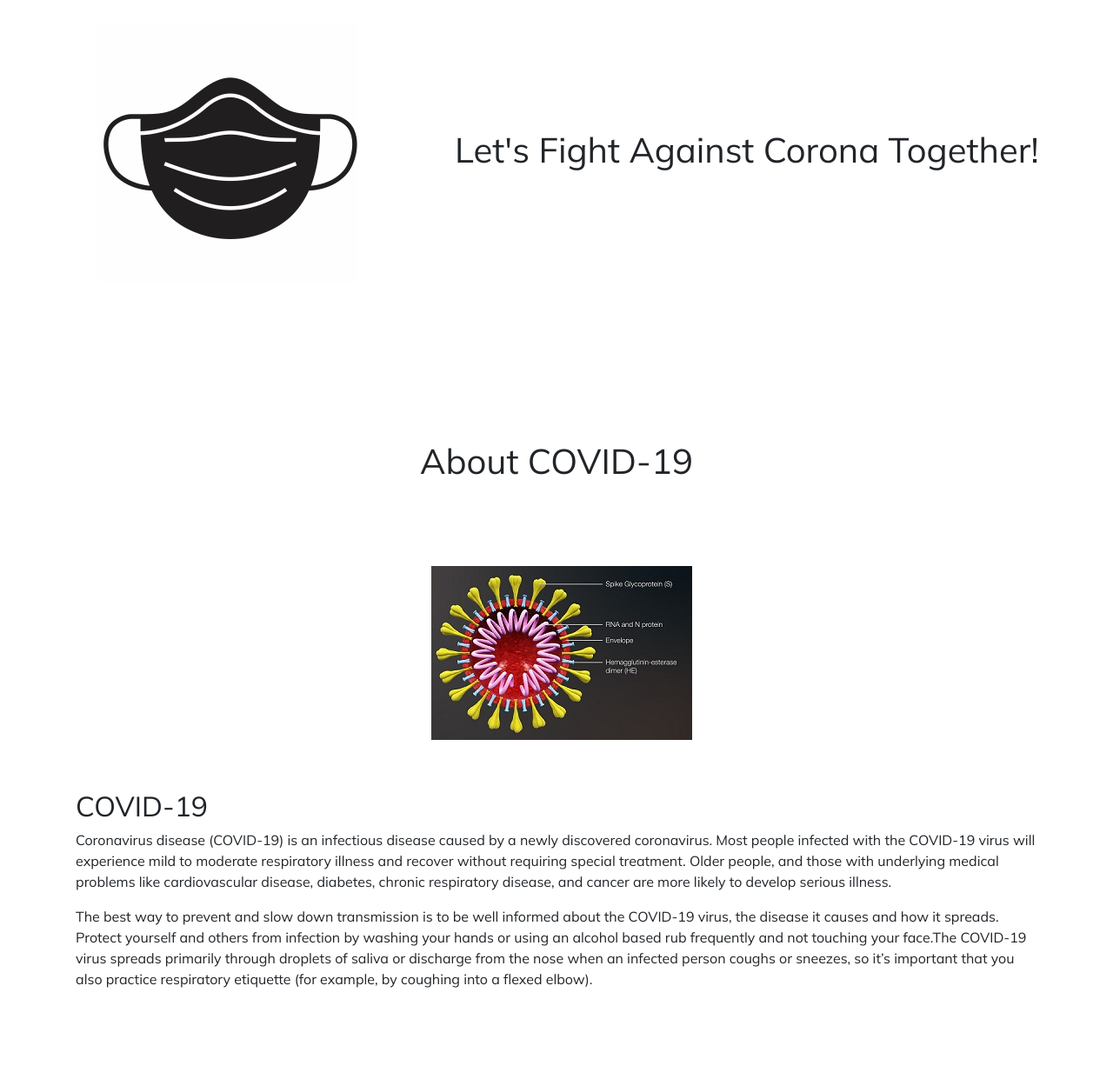
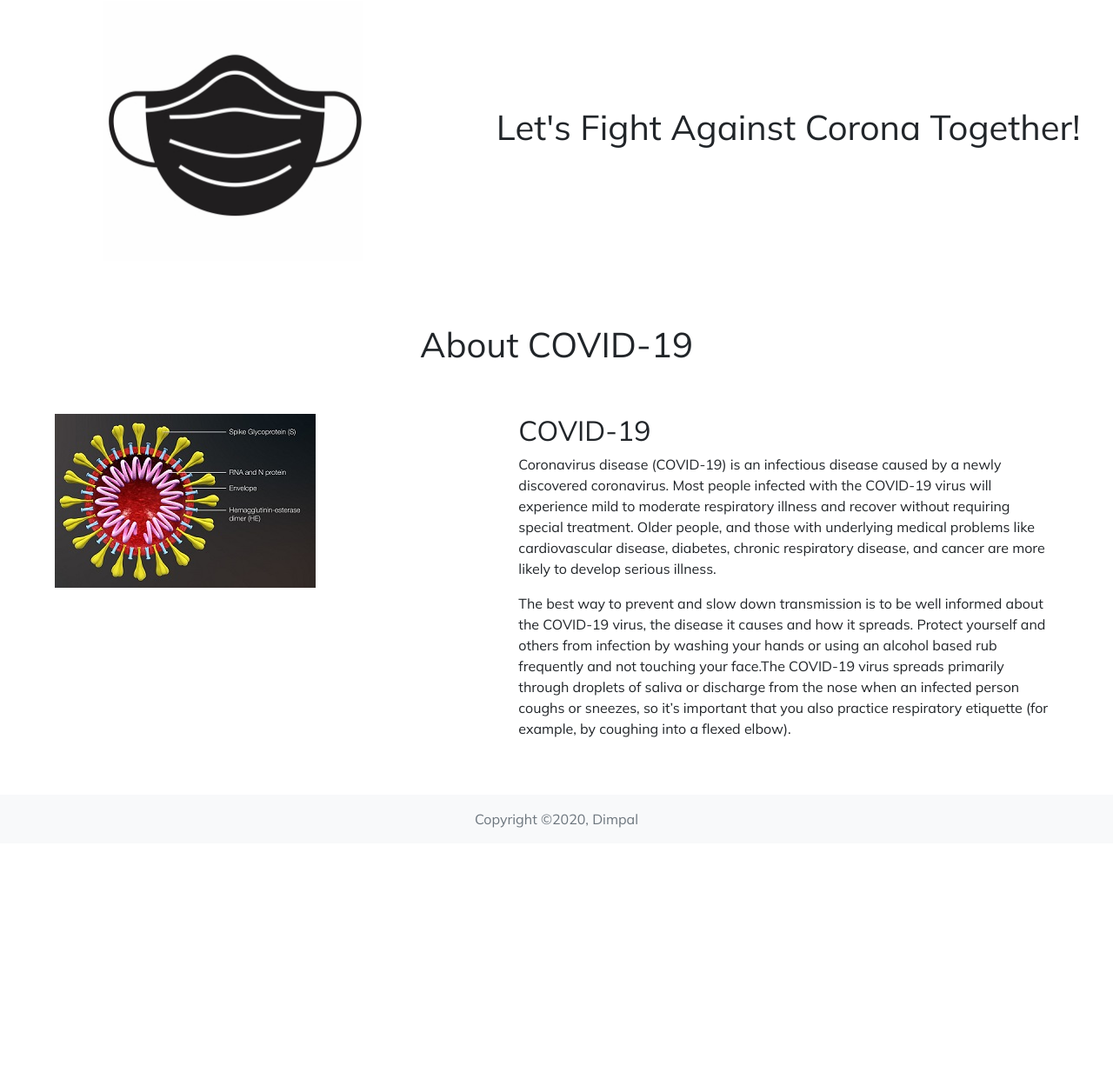
Before and after one commit to dimpalshetty/CovidTracker, a PHP site: page / in a window 1280 px wide. Shown: the part 72-1313 px from the top of the page at 87% size. After the commit the page ends 1024 px from the top, so only its background shows below. Run offline with PHP 8.4, Linux system fonts and the light colour scheme; some libraries are stand-ins or nearby versions.

Commit message:
Sizing Issues Resolved

```diff
--- a/index.php
+++ b/index.php
@@ -1,20 +1,28 @@
-<!DOCTYPE html? <html>
+<!DOCTYPE html>
+	<html>
 
 <head>
 	<title></title>
 	<?php include 'link/links.php' ?>
 	<?php include 'css/style.php' ?>
+	<link rel="stylesheet" href="path/to/font-awesome/css/font-awesome.min.css">
 </head>
-
 <body onload="fetch()">
 <nav class="navbar navbar-expand-lg nav_style p-3">
+	<div class ="hamburger " href="collapse navbar-collapse">
+	<div class = "line"></div>
+	<div class = "line"></div>
+	<div class = "line"></div>
+</div>
   <a class="navbar-brand pl-5" href="#">COVID-19</a>
   <button class="navbar-toggler" type="button" data-toggle="collapse" data-target="#navbarSupportedContent" aria-controls="navbarSupportedContent" aria-expanded="false" aria-label="Toggle navigation">
 	<span class="navbar-toggler-icon"></span>
+	<span class="dark-blue-text"><i class="fas fa-bars"></i></span></button>
   </button>
 
+
   <div class="collapse navbar-collapse" id="navbarSupportedContent">
-			<ul class="navbar-nav ml-auto pr-5">
+    <ul class="navbar-nav ml-auto  pr-5">
       <li class="nav-item active">
         <a class="nav-link" href="index.php">Home <span class="sr-only">(current)</span></a>
       </li>
@@ -33,47 +41,56 @@
   </div>
 </nav>
 <div class="main_header">
-		<div class="mask">
-
-			<img src="images/mask.jpg">
+<div class="row w-100 h-100">
+	<div class="col-lg-5 col-md-5 col-12 order-lg-1 order-2">
+		<div class="leftside w-100 h-100 d-flex justify-content-center align-items-center">
+			<img src="images/mask.jpg" width="300" height="300">
 
 		</div>
 
-		<div class="title_1">
+	</div>
+	<div class="col-lg-7 col-md-7 col-12 order-lg-2 order-1">
+		<div class="rightside w-100 h-100 d-flex justify-content-center align-items-center ">
 			<h1> Let's Fight Against Corona Together!</h1>
+
+		</div>
+
+	</div>
+
 </div>
 
 
 </div>
 
+<!--******about ******* -->
 
+<div class="container-fluid sub-section pt-5 pb-5 " id="aboutid">
+	<div class="section_header text-center mb-5 mt-4">
+		<h1> About COVID-19</h1>
 
-	<!--******about ******* -->
-	<div class="about_main">
-		<div class="about " id="aboutid">
-			<div class="title_2">
-				<h1> About COVID-19</h1>
+	</div>
+	<div class="row pt-2">
+		<div class="col-lg-5 col-md-5 col-12 ml-5">
+			<img src="images/map.jpg" class="img-fluid" >
+
+		</div>
+		<div class="col-lg-6 col-md-6 col-12">
+			<h2>COVID-19</h2>
+			<p>Coronavirus disease (COVID-19) is an infectious disease caused by a newly discovered coronavirus. Most people infected with the COVID-19 virus will experience mild to moderate respiratory illness and recover without requiring special treatment.  Older people, and those with underlying medical problems like cardiovascular disease, diabetes, chronic respiratory disease, and cancer are more likely to develop serious illness.</p>
+			<p>The best way to prevent and slow down transmission is to be well informed about the COVID-19 virus, the disease it causes and how it spreads. Protect yourself and others from infection by washing your hands or using an alcohol based rub frequently and not touching your face.The COVID-19 virus spreads primarily through droplets of saliva or discharge from the nose when an infected person coughs or sneezes, so it’s important that you also practice respiratory etiquette (for example, by coughing into a flexed elbow).</p>
+
 		</div>
 
-		</div>
-		<div class="info">
-			<div class="image_2">
-				<img src="images/map.jpg" class="image_2">
-			</div>
-
-
-			<div class="about_body">
-				<h2>COVID-19</h2>
-				<p>Coronavirus disease (COVID-19) is an infectious disease caused by a newly discovered coronavirus. Most people infected with the COVID-19 virus will experience mild to moderate respiratory illness and recover without requiring special treatment. Older people, and those with underlying medical problems like cardiovascular disease, diabetes, chronic respiratory disease, and cancer are more likely to develop serious illness.</p>
-				<p>The best way to prevent and slow down transmission is to be well informed about the COVID-19 virus, the disease it causes and how it spreads. Protect yourself and others from infection by washing your hands or using an alcohol based rub frequently and not touching your face.The COVID-19 virus spreads primarily through droplets of saliva or discharge from the nose when an infected person coughs or sneezes, so it’s important that you also practice respiratory etiquette (for example, by coughing into a flexed elbow).</p>
-			</div>
-		</div>
 	</div>
 
 </div>
 
 </section>
+<footer class="footer mt-auto py-3 bg-light">
+        <div class="container text-center">
+            <span class="text-muted">Copyright &copy;2020, Dimpal </span>
+        </div>
+    </footer>
 
 </body>
-
 </html>
```
Lines whose indentation alone changed are shown as unchanged.
